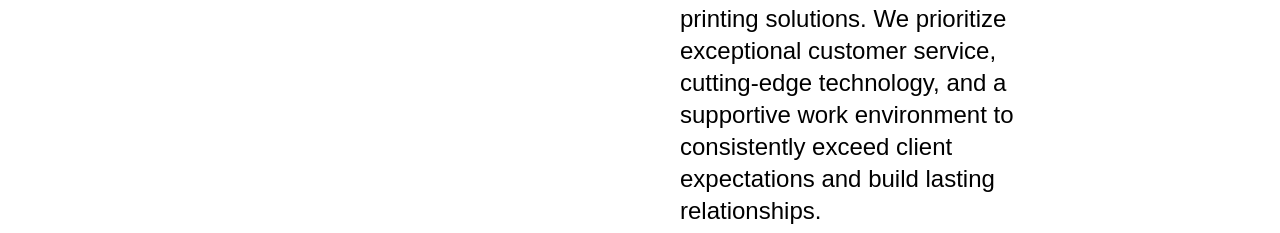
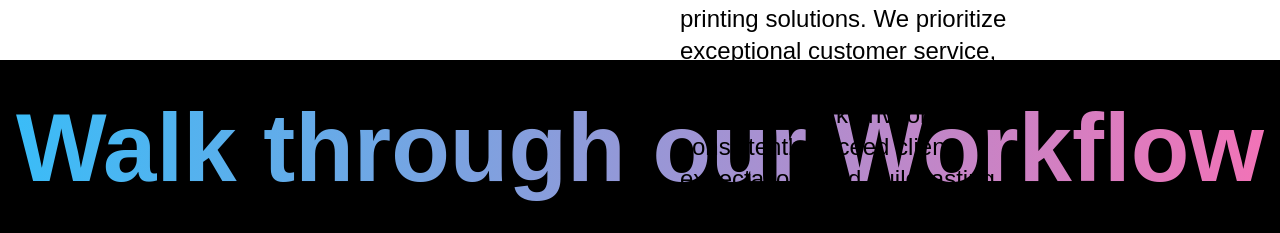
Before and after one commit to sanjvj/Saraswathi-offset-Printers, a React (Vite) app in the folder frontend/: page / in a window 1280 px wide. Shown: the part 3348-3581 px from the top of the page. Built offline with nearby package versions, Linux system fonts and the light colour scheme.

Commit message:
Added Workflow

```diff
--- a/frontend/src/Components/Workflow.jsx
+++ b/frontend/src/Components/Workflow.jsx
@@ -1,11 +1,13 @@
-import React from 'react'
+import React from "react";
 
 const Workflow = () => {
   return (
-    <div>
+    <div className="bg-black">
+      <h1 className="text-8xl bg-gradient-to-r from-sky-400 to-pink-400 bg-clip-text text-transparent  py-10 text-center font-bold">
+        Walk through our Workflow
+      </h1>
+    </div>
+  );
+};
 
-    </div>
-  )
-}
-
-export default Workflow
+export default Workflow;
```
